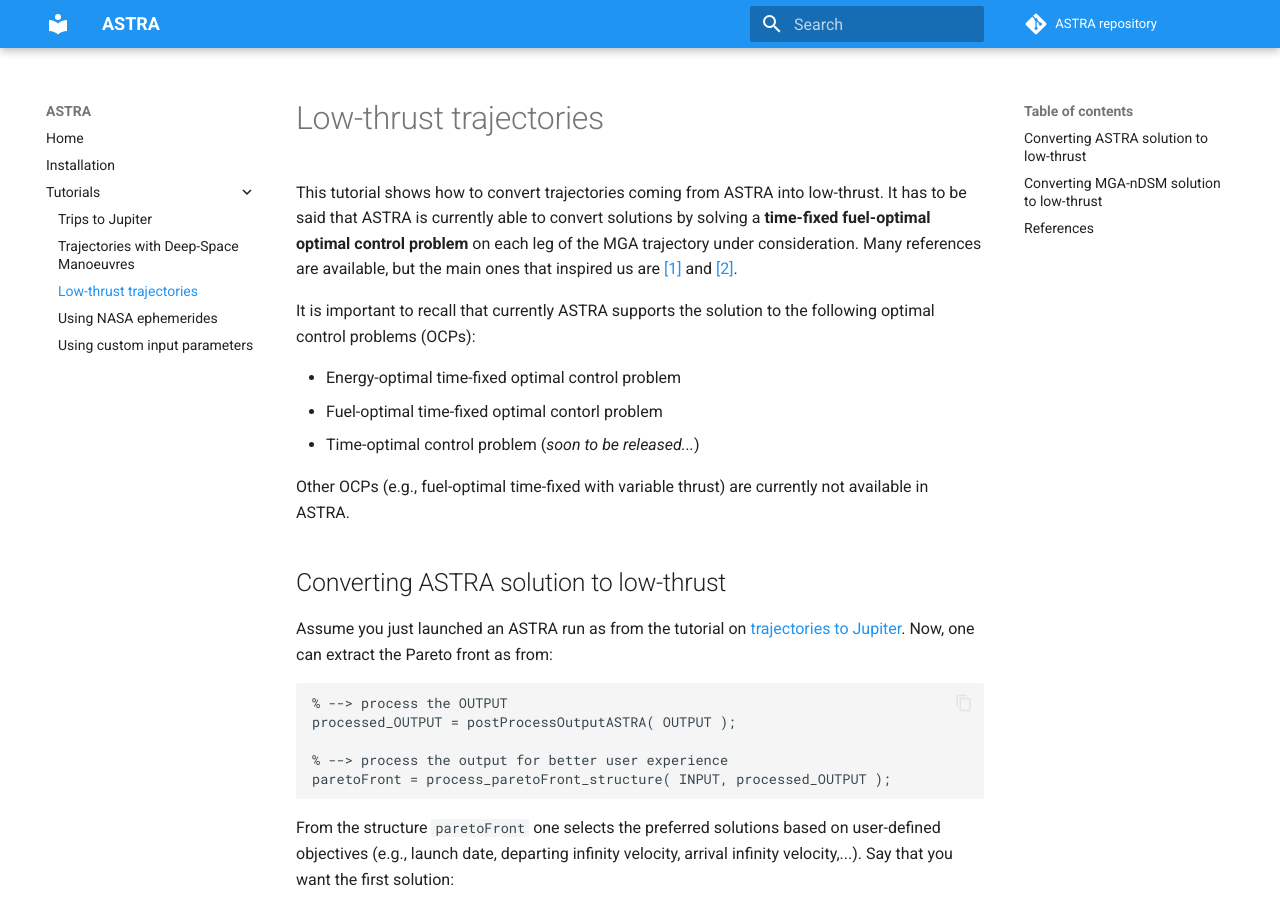
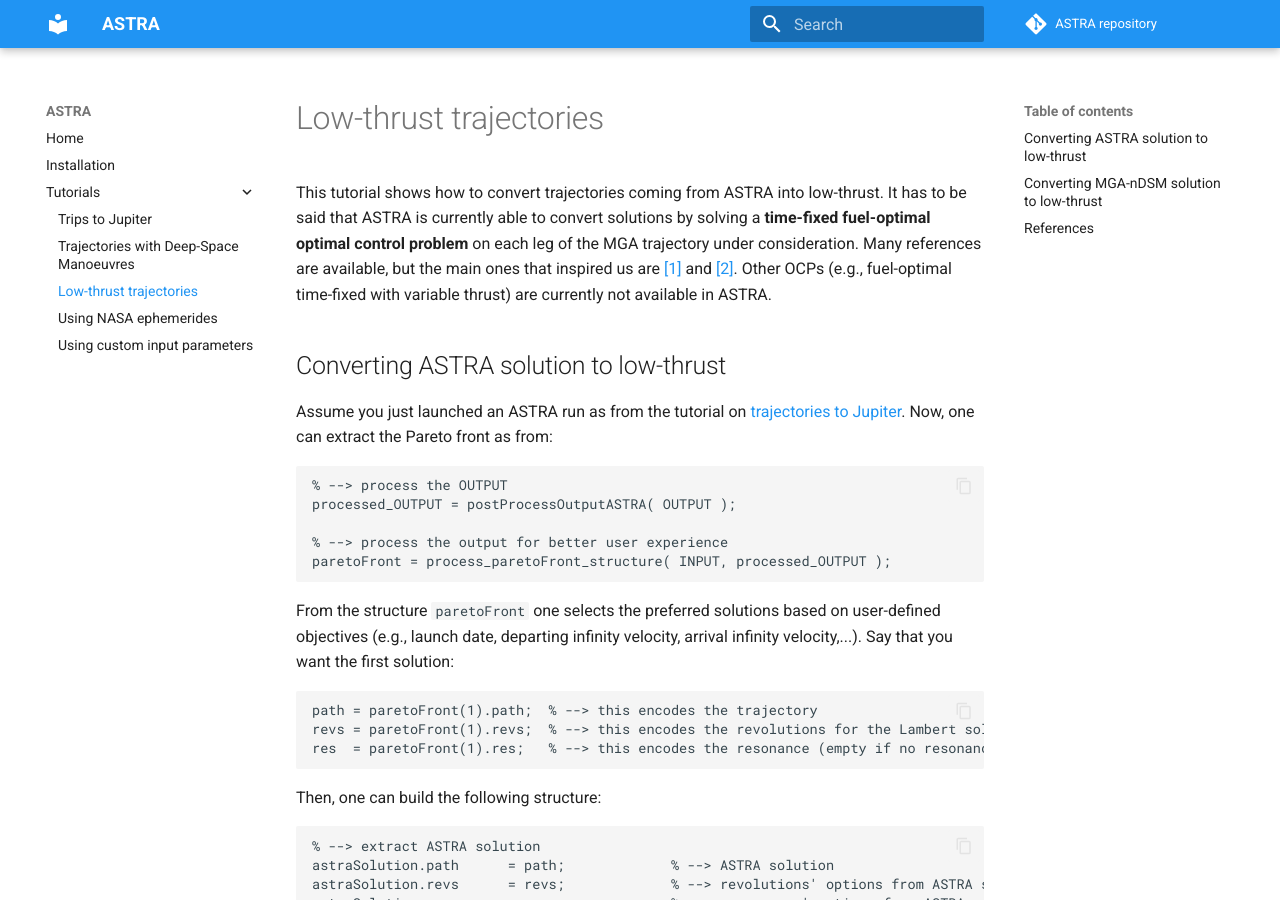
Before and after one commit to andreabellome/astra-documentation, an MkDocs documentation site: the page built from docs/low_thrust_trajectories.md, in a window 1280 px wide and 900 px high. Built offline with MkDocs 1.6.1 and Material for MkDocs 9.7.7, drawn with Linux system fonts in a browser that asks for light colours; comment, search, counter and statistics services are not loaded; some of the changed lines change nothing that is shown.

Commit message:
upd release

```diff
--- a/docs/low_thrust_trajectories.md
+++ b/docs/low_thrust_trajectories.md
@@ -1,12 +1,12 @@
-This tutorial shows how to convert trajectories coming from ASTRA into low-thrust. It has to be said that ASTRA is currently able to convert solutions by solving a **time-fixed fuel-optimal optimal control problem** on each leg of the MGA trajectory under consideration. Many references are available, but the main ones that inspired us are [[1]](#1) and [[2]](#2).
+This tutorial shows how to convert trajectories coming from ASTRA into low-thrust. It has to be said that ASTRA is currently able to convert solutions by solving a **time-fixed fuel-optimal optimal control problem** on each leg of the MGA trajectory under consideration. Many references are available, but the main ones that inspired us are [[1]](#1) and [[2]](#2). Other OCPs (e.g., fuel-optimal time-fixed with variable thrust) are currently not available in ASTRA.
 
-It is important to recall that currently ASTRA supports the solution to the following optimal control problems (OCPs):
+<!-- It is important to recall that currently ASTRA supports the solution to the following optimal control problems (OCPs):
 
 - Energy-optimal time-fixed optimal control problem
 - Fuel-optimal time-fixed optimal contorl problem
 - Time-optimal control problem (*soon to be released...*)
 
-Other OCPs (e.g., fuel-optimal time-fixed with variable thrust) are currently not available in ASTRA.
+Other OCPs (e.g., fuel-optimal time-fixed with variable thrust) are currently not available in ASTRA.  -->
 
 ## Converting ASTRA solution to low-thrust
 
```
Also changed, not shown: site/low_thrust_trajectories/index.html, site/search/search_index.json.
